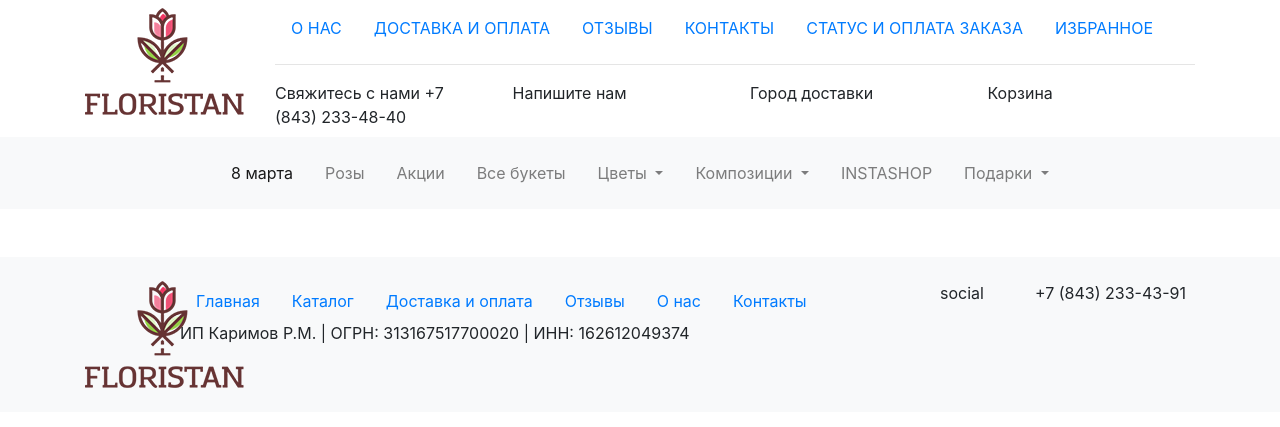
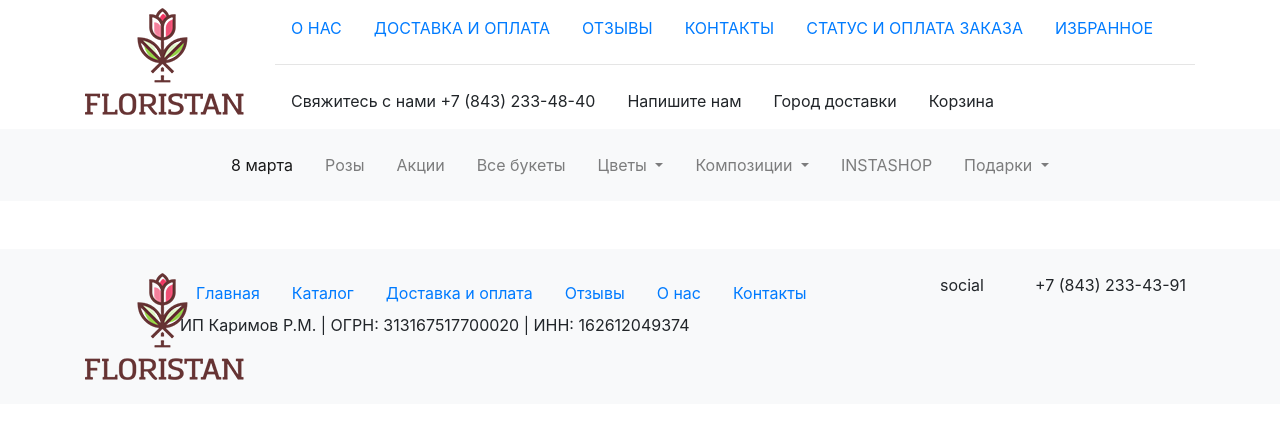
Before and after one commit to Safintim/flower-shop, a Django app: page / in a window 1280 px wide. Shown: the top 427 px of the page. Run offline with Django 3.2, Linux system fonts and the light colour scheme; some libraries are stand-ins or nearby versions.

Commit message:
Change header

```diff
--- a/templates/header.html
+++ b/templates/header.html
@@ -31,19 +31,31 @@
                 </div>
             </div>
             <hr>
-            <div class="row justify-content-center">
-                <div class="col-3">
-                    Свяжитесь с нами
-                    +7 (843) 233-48-40
-                </div>
-                <div class="col-3">
-                    Напишите нам
-                </div>
-                <div class="col-3">
-                    Город доставки
-                </div>
-                <div class="col-3">
-                    Корзина
+            <div class="row">
+                <div class="col">
+                    <ul class="nav">
+                        <li class="nav-item">
+                        <span class="nav-link">
+                            Свяжитесь с нами
+                            +7 (843) 233-48-40
+                        </span>
+                        </li>
+                        <li class="nav-item">
+                        <span class="nav-link">
+                            Напишите нам
+                        </span>
+                        </li>
+                        <li class="nav-item">
+                        <span class="nav-link">
+                            Город доставки
+                        </span>
+                        </li>
+                        <li class="nav-item">
+                        <span class="nav-link">
+                            Корзина
+                        </span>
+                        </li>
+                    </ul>
                 </div>
             </div>
         </div>
```
Also changed, not shown: static/images/0lnUkE3.jpeg (deleted), static/images/9dTFHVF.jpeg (deleted).
